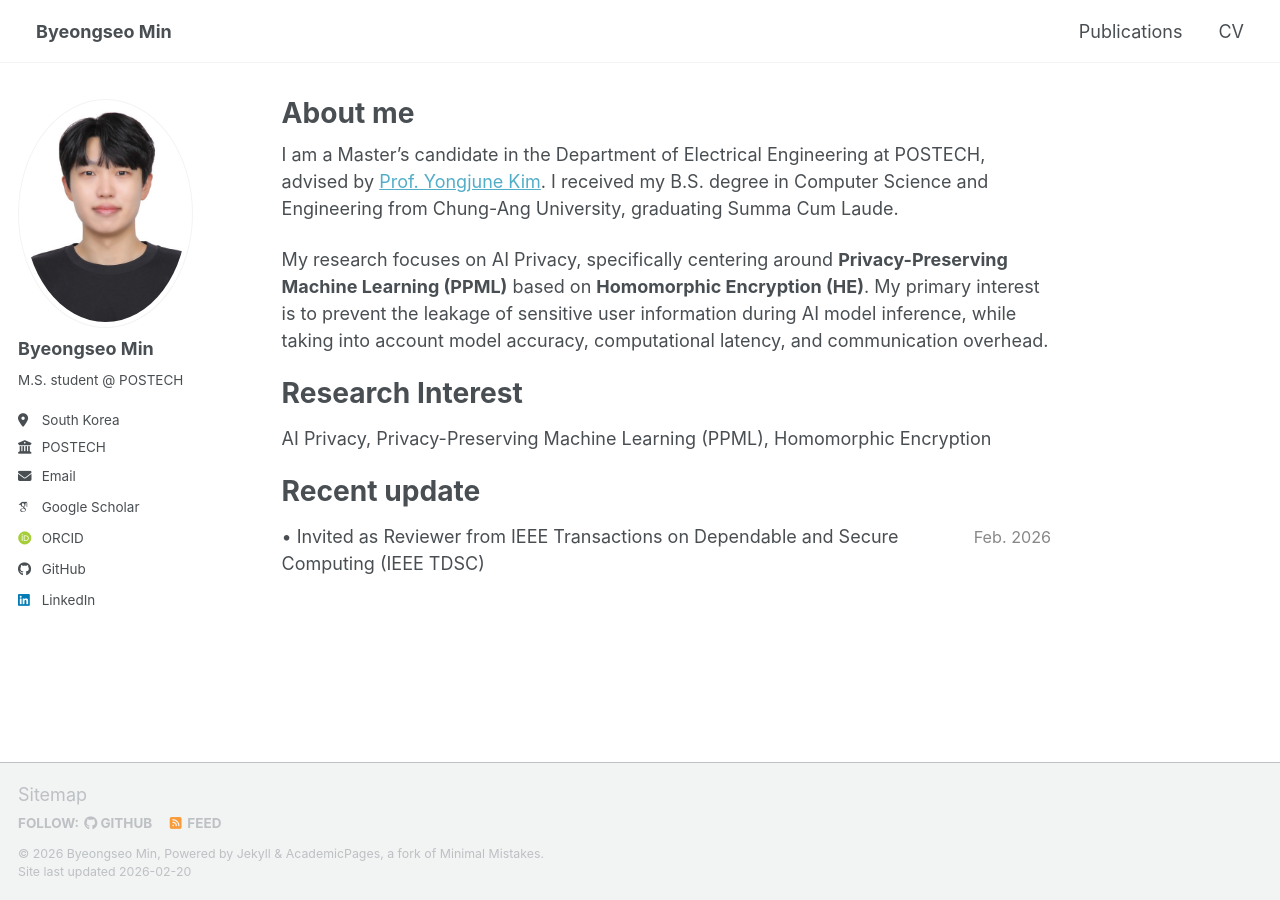
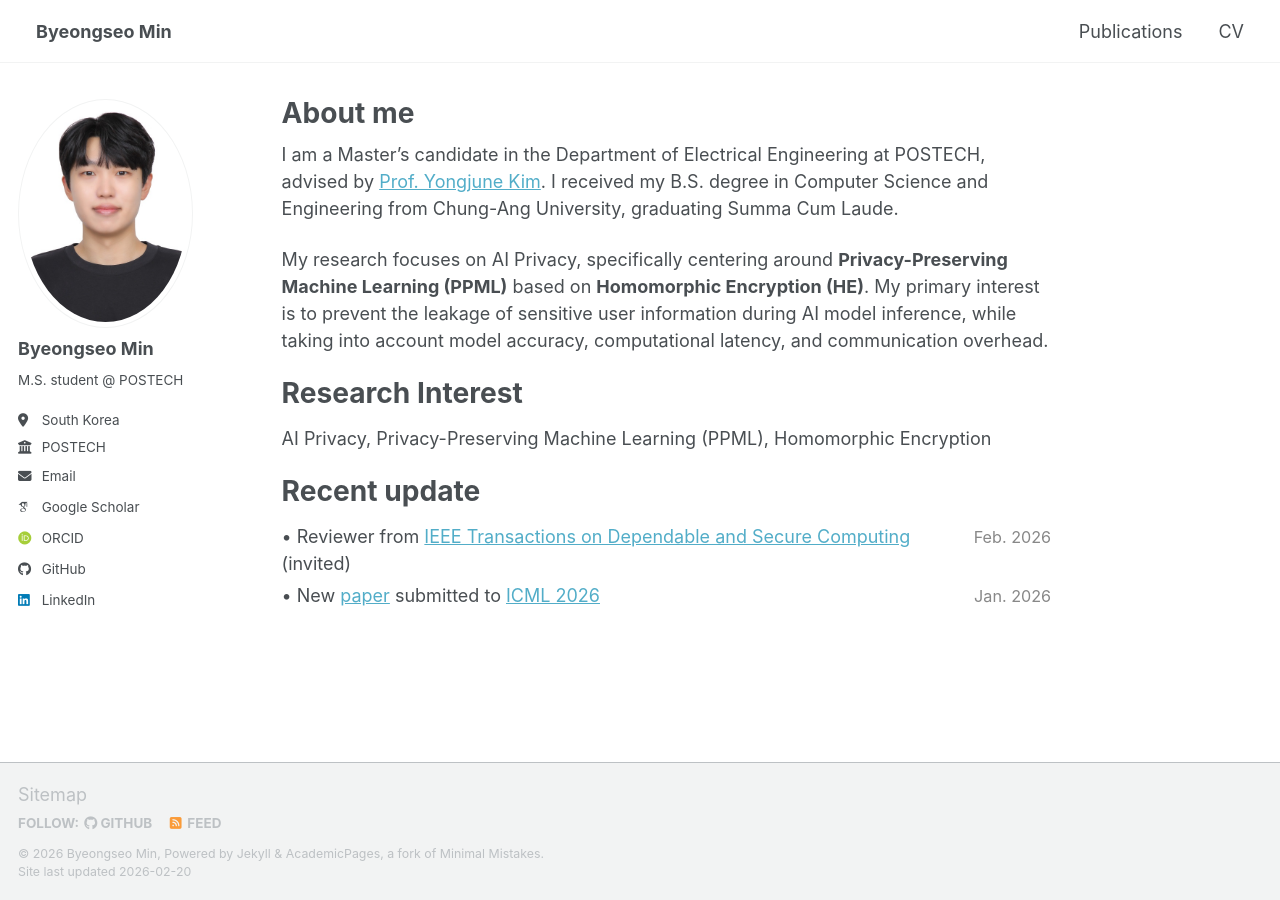
Before and after one commit to byeongseomin51/byeongseomin51.github.io, a Jekyll site: the page built from _pages/about.md, in a window 1280 px wide. Built offline with Jekyll 4.4.1, drawn with Linux system fonts in a browser that asks for light colours; some web fonts are replaced; a script bundle is joined from its source files by our own code; library files that are not in the unit come from our copies.

Commit message:
modify about me

```diff
--- a/_pages/about.md
+++ b/_pages/about.md
@@ -22,10 +22,19 @@ Recent update
 ======
 <div style="display: flex; justify-content: space-between; align-items: baseline; margin-bottom: 5px;">
   <div style="flex: 1; padding-right: 20px;">
-    • Invited as Reviewer from IEEE Transactions on Dependable and Secure Computing (IEEE TDSC)
+    • Reviewer from <a href="https://ieeexplore.ieee.org/xpl/RecentIssue.jsp?punumber=8858">IEEE Transactions on Dependable and Secure Computing</a> (invited)
   </div>
   <div style="flex-shrink: 0; color: #888; font-size: 0.9em; text-align: right;">
     Feb. 2026
+  </div>
+</div>
+
+<div style="display: flex; justify-content: space-between; align-items: baseline; margin-bottom: 5px;">
+  <div style="flex: 1; padding-right: 20px;">
+    • New <a href="https://arxiv.org/abs/2602.01621">paper</a> submitted to <a href="https://icml.cc/Conferences/2026">ICML 2026</a>
+  </div>
+  <div style="flex-shrink: 0; color: #888; font-size: 0.9em; text-align: right;">
+    Jan. 2026
   </div>
 </div>
 
```
